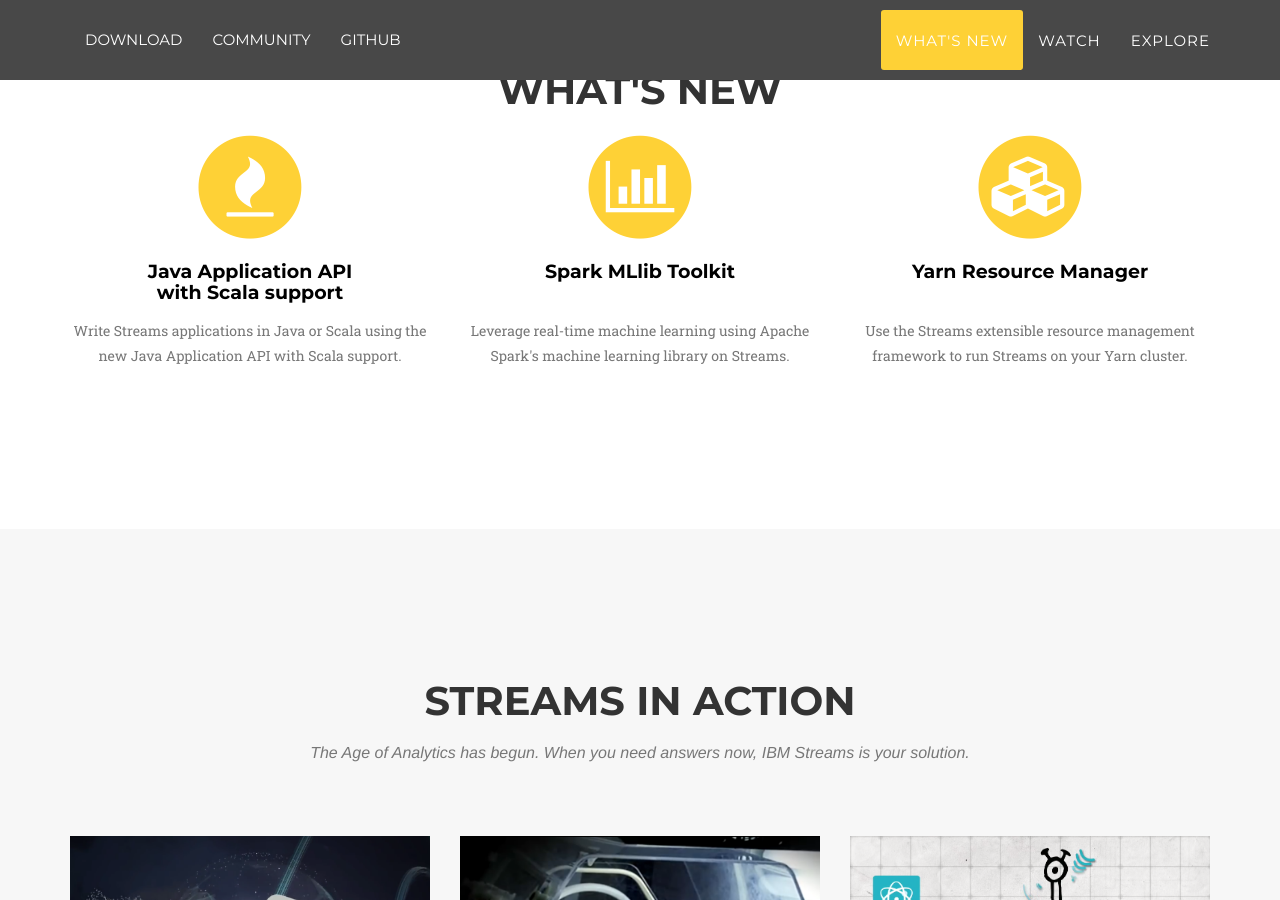
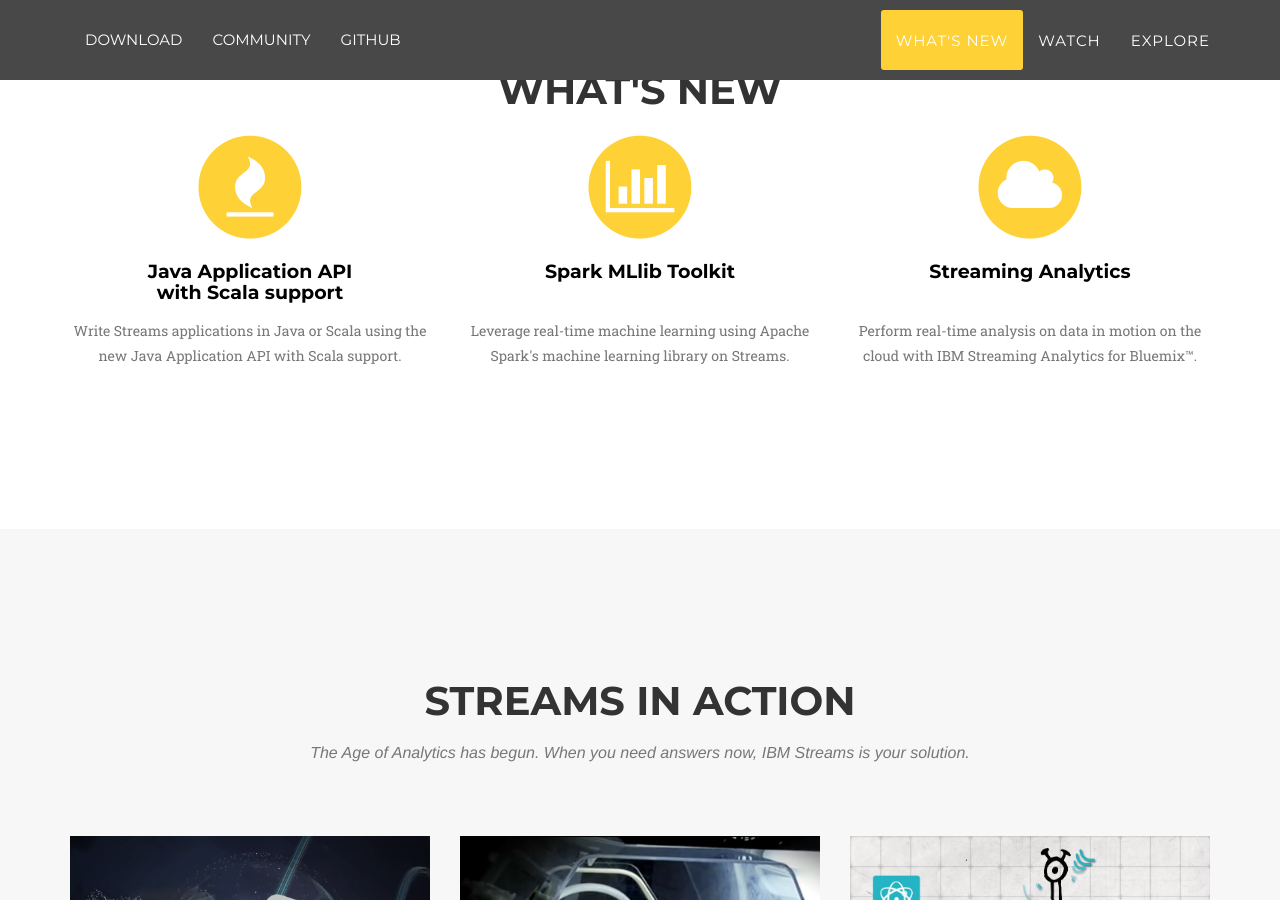
Before and after one commit to IBMStreams/IBMStreams.github.io, a Jekyll site: the page built from index.html, in a window 1280 px wide and 900 px high, scrolled down 659 px. Built offline with Jekyll 4.4.1, drawn with Linux system fonts in a browser that asks for light colours; some web fonts are replaced; some of the changed text lies outside the part shown.

Commit message:
Update for Cloud

```diff
--- a/_includes/cloud.html
+++ b/_includes/cloud.html
@@ -14,6 +14,10 @@
                         <h2>Cloud</h2>
                         <hr class="star-primary">
                             <div class="resiliencyText">
+                                <h3>Streaming Analytics Service Beta in IBM Bluemix&trade;</h3>
+                                <div >&nbsp;</div>
+                                <img src="../img/explore/catalog.jpg" id="cloudImg">
+                                <p>Running and scaling real-time analytics just got easier with the introduction of IBM's Streaming Analytics <a href="https://www.bluemix.net">Bluemix</a> service. Simply develop your applications locally using IBM Streams and then deploy those applications in the cloud using IBM's Streaming Analytics service. <a href=" https://developer.ibm.com/streamsdev/docs/streaming-analytics-now-available-on-bluemix">Get started now using the free trial</a>.</p>
                                 <h3>Geospatial Analytics service in IBM Bluemix&trade;</h3>
                                 <div >&nbsp;</div>
                                 <img src="../img/explore/cloudScreen.jpg" id="cloudImg">
--- a/_includes/explore.html
+++ b/_includes/explore.html
@@ -24,7 +24,8 @@
                         <a href="#cloud" class="fa fa-cloud fa-stack-1x fa-inverse icon" data-toggle="modal"></a>
                     </span>
                     <h4 class="service-heading"><a href="#cloud" class="blackLink" data-toggle="modal">Cloud</a></h4>
-                    <p class="text-muted">Real-time mobile device tracking is easy and scalable with the Geospatial service in IBM Bluemix&trade;.</p>
+                    <p class="text-muted">Both real-time analytics and geospatial device monitoring are easy and scalable with our Bluemix&trade; services.
+</p>
                 </div>
                 <div class="col-md-3">
                     <span class="fa-stack fa-4x">
--- a/_includes/whatsNew.html
+++ b/_includes/whatsNew.html
@@ -26,10 +26,10 @@
                 <div class="col-md-4">
                     <span class="fa-stack fa-4x">
                         <i class="fa fa-circle fa-stack-2x text-primary"></i>
-                        <a href="http://ibmstreams.github.io/resourceManagers/" class="fa fa-cubes fa-stack-1x fa-inverse icon"></a>
+                        <a href="https://developer.ibm.com/streamsdev/docs/streaming-analytics-now-available-bluemix" class="fa fa-cloud fa-stack-1x fa-inverse icon"></a>
                     </span>
-                    <h4 class="service-heading"><a href="http://ibmstreams.github.io/resourceManagers/" class="blackLink">Yarn Resource Manager<br><br></a></h4>
-                    <p class="text-muted">Use the Streams extensible resource management framework to run Streams on your Yarn cluster.</p>
+                    <h4 class="service-heading"><a href="https://developer.ibm.com/streamsdev/docs/streaming-analytics-now-available-bluemix" class="blackLink">Streaming Analytics<br><br></a></h4>
+                    <p class="text-muted">Perform real-time analysis on data in motion on the cloud with IBM Streaming Analytics for Bluemix™.</p>
                 </div>
             </div>
         </div>
```
